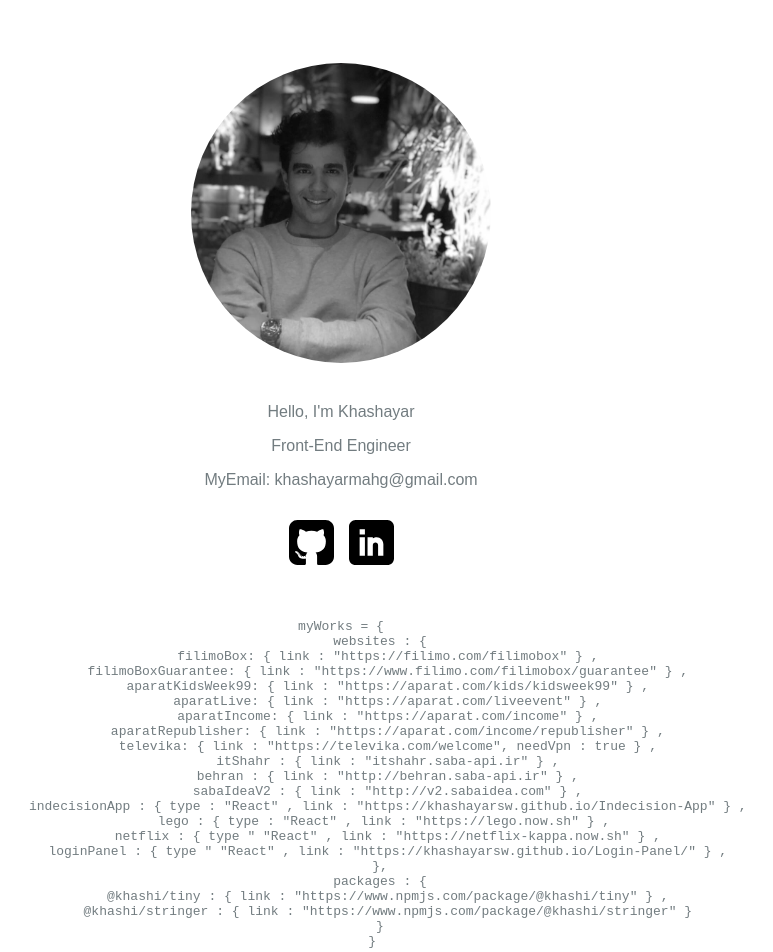
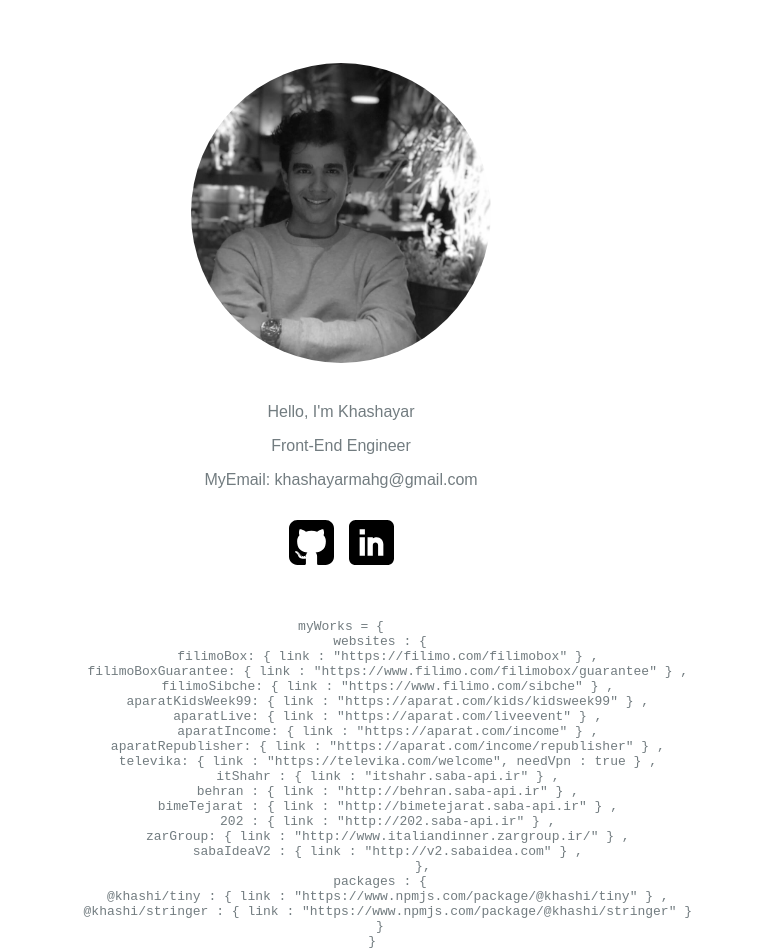
Before and after one commit to khashayarsw/personal-website-pwa, a React app: page / in a window 1280 px wide. Shown: the top 952 px of the page, without its empty margins (299-1072 px from the left). Built offline with nearby package versions, Linux system fonts and the light colour scheme.

Commit message:
adding new projects and fixing dev server port

```diff
--- a/src/components/Main.js
+++ b/src/components/Main.js
@@ -47,6 +47,7 @@ class Main extends Component {
           websites : {
             filimoBox: { link : "https://filimo.com/filimobox" } ,
             filimoBoxGuarantee: { link : "https://www.filimo.com/filimobox/guarantee" } ,
+            filimoSibche: { link : "https://www.filimo.com/sibche" } ,
             aparatKidsWeek99: { link : "https://aparat.com/kids/kidsweek99" } ,
             aparatLive: { link : "https://aparat.com/liveevent" } ,
             aparatIncome: { link : "https://aparat.com/income" } ,
@@ -54,12 +55,11 @@ class Main extends Component {
             televika: { link : "https://televika.com/welcome", needVpn : true } ,
             itShahr : { link : "itshahr.saba-api.ir" } ,
             behran : { link : "http://behran.saba-api.ir" } ,
+            bimeTejarat : { link : "http://bimetejarat.saba-api.ir" } ,
+            202 : { link : "http://202.saba-api.ir" } ,
+            zarGroup: { link : "http://www.italiandinner.zargroup.ir/" } ,
             sabaIdeaV2 : { link : "http://v2.sabaidea.com" } ,
-            indecisionApp : { type : "React" , link : "https://khashayarsw.github.io/Indecision-App" } ,
-            lego : { type : "React" , link : "https://lego.now.sh" } ,
-            netflix : { type " "React" , link : "https://netflix-kappa.now.sh" } ,
-            loginPanel : { type " "React" , link : "https://khashayarsw.github.io/Login-Panel/" } ,
-          },
+                     },
           packages : {
             @khashi/tiny : { link : "https://www.npmjs.com/package/@khashi/tiny" } ,
             @khashi/stringer : { link : "https://www.npmjs.com/package/@khashi/stringer" }
--- a/webpack.config.js
+++ b/webpack.config.js
@@ -86,7 +86,7 @@ module.exports = function (_env, argv) {
       extensions: [".js", ".jsx"],
     },
     devServer: {
-      port: 2020,
+      port: 2030,
       historyApiFallback: true,
       overlay: true,
     },
```
